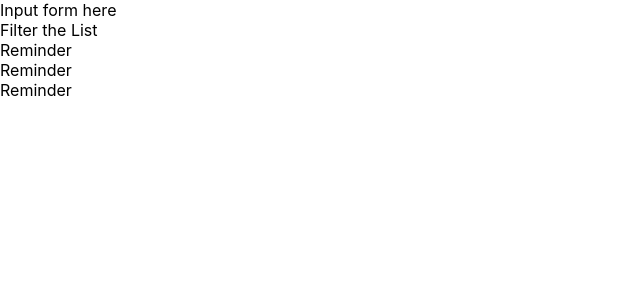
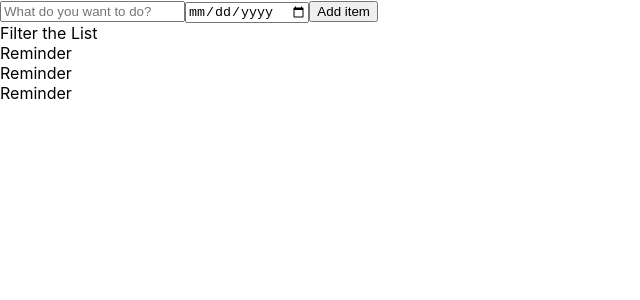
Before and after one commit to KenyOgun/reminders-app, a React (Create React App) app: page / in a window 1280 px wide. Shown: the top 300 px of the page, without its empty margins (0-640 px from the left). Built offline with nearby package versions, Linux system fonts and the light colour scheme.

Commit message:
added text input, date input and button and added container element in form of the form element

```diff
--- a/src/InputForm.js
+++ b/src/InputForm.js
@@ -1,5 +1,14 @@
 function InputForm(props) {
-  return <div>Input form here</div>;
+  return (
+    <form>
+      <input
+        id="reminderText"
+        type="text"
+        placeholder="What do you want to do?"
+      />
+      <input id="dueDate" type="date" />
+      <button>Add item</button>
+    </form>
+  );
 }
-
 export default InputForm;
```
